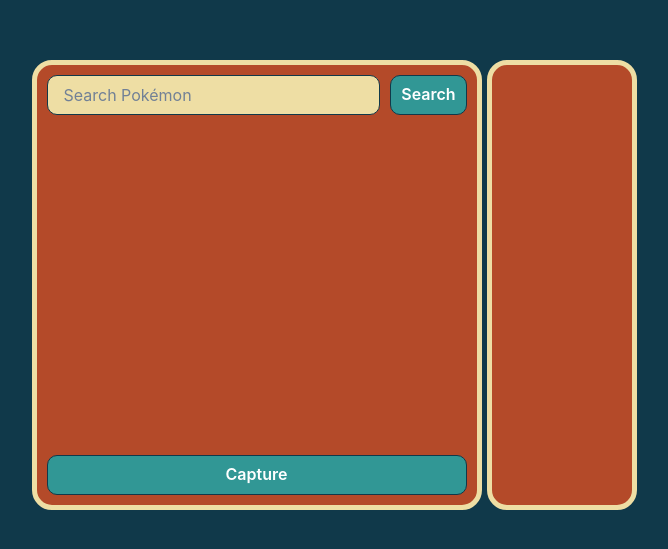
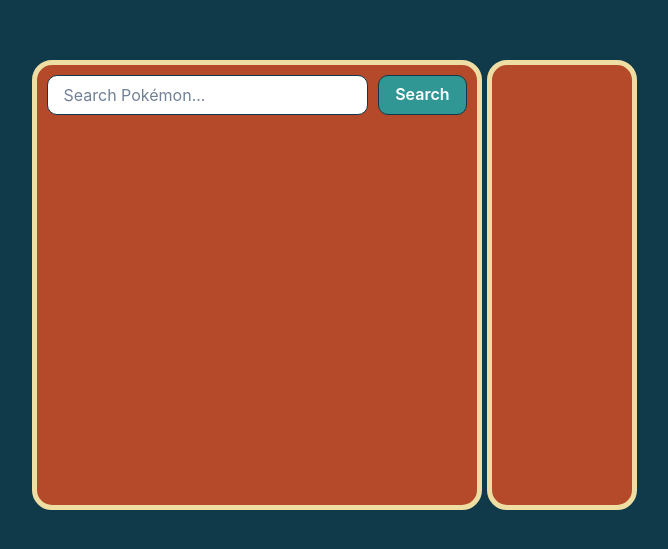
Before and after one commit to f-ajmal/pokedex-app, a React (Create React App) app: page / in a window 1280 px wide. Shown: the part 115-664 px from the top of the page, without its empty margins (306-974 px from the left). Built offline with nearby package versions, Linux system fonts and the light colour scheme.

Commit message:
captured container

```diff
--- a/src/App.css
+++ b/src/App.css
@@ -1,10 +1,18 @@
 .app {
   background-color: #10394A;
-  width: 100vw;
-  height: 100vh;
+  width: 100%;
+  min-height: 100vh;
+  overflow-x: scroll;
   display: flex;
-  justify-content: center;
-  align-items: center;
+  flex-direction: column;
   gap: 5px;
   padding: 10px;
 }
+
+@media (min-width: 625px) {
+  .app {
+    flex-direction: row;
+    justify-content: center;
+    align-items: center;
+  }
+}
--- a/src/App.tsx
+++ b/src/App.tsx
@@ -1,12 +1,13 @@
 import React from 'react';
 import { ChakraProvider } from '@chakra-ui/react';
-import { QueryClient, QueryClientProvider } from '@tanstack/react-query';
+import { QueryClientProvider } from '@tanstack/react-query';
 import { CapturedProvider } from "./context/capturedContext";
+import queryClient from "./utils/queryClient";
 import SearchContainer from "./views/SearchContainer/SearchContainer";
 import CapturedContainer from "./views/CapturedContainer/CapturedContainer";
 import './App.css';
 
-const queryClient = new QueryClient();
+
 
 function AppContent() {
   return (
--- a/src/context/capturedContext.tsx
+++ b/src/context/capturedContext.tsx
@@ -18,8 +18,8 @@
     }
   };
 
-  const releasePokemon = (pokemon: string) => {
-    setCapturedList((list) => list.filter((p) => p !== pokemon));
+  const releasePokemon = (removeIndex: number) => {
+    setCapturedList((list) => list.filter((_, index) => index !== removeIndex));
   };
 
   return (
--- a/src/utils/api.ts
+++ b/src/utils/api.ts
@@ -9,7 +9,6 @@
     const response = await pokemonApi.get(`pokemon/${pokemon}`);
     return response.data;
   } catch (error) {
-    console.error(error);
-    return null;
+    throw error;
   }
 };
--- a/src/utils/interface.ts
+++ b/src/utils/interface.ts
@@ -1,7 +1,7 @@
 export interface ICapturedContext {
     capturedList: string[];
     capturePokemon: (pokemon: string) => void;
-    releasePokemon: (pokemon: string) => void;
+    releasePokemon: (index: number) => void;
 };
 
 export interface IPokemon {
--- /dev/null
+++ b/src/utils/queryClient.ts
@@ -0,0 +1,15 @@
+import { QueryClient } from '@tanstack/react-query';
+
+const queryConfig = {
+    defaultOptions: {
+      queries: {
+        refetchOnWindowFocus: false,
+        staleTime: 300000,
+        retry: false
+      }
+    }
+  };
+
+  const queryClient = new QueryClient(queryConfig);
+
+  export default queryClient;
--- a/src/views/CapturedContainer/CapturedContainer.module.css
+++ b/src/views/CapturedContainer/CapturedContainer.module.css
@@ -1,7 +1,24 @@
 .container {
     background-color: #B44A29;
-    min-width: 150px;
-    height: 450px;
+    min-width: 450px;
+    width: 450px;
+    height: 150px;
+    overflow-y: none;
+    overflow-x: scroll;
     border-radius: 20px;
     border: 5px solid #EEDEA4;
+    padding: 10px;
+    display: flex;
+    gap: 10px;
 }
+
+@media (min-width: 625px) {
+    .container {
+        flex-direction: column;
+        min-width: 150px;
+        width: 150px;
+        height: 450px;
+        overflow-x: none;
+        overflow-y: scroll;
+    }
+}
--- a/src/views/CapturedContainer/CapturedContainer.tsx
+++ b/src/views/CapturedContainer/CapturedContainer.tsx
@@ -1,10 +1,25 @@
-import React from 'react';
+import React, { useContext } from 'react';
+import { Image } from '@chakra-ui/react';
+import { CapturedContext } from "../../context/capturedContext";
 import styles from './CapturedContainer.module.css';
 
 export default function CapturedContainer() {
+    const { capturedList, releasePokemon } = useContext(CapturedContext);
+
     return (
         <div className={styles.container}>
-            <div className="capturedImage"></div>
+            {capturedList.map((image, index) => {
+                return <Image
+                    key={image + index}
+                    src={image}
+                    alt={"pokemon-image-" + index}
+                    boxSize="120px"
+                    borderRadius="2xl"
+                    border="1px solid #10394A"
+                    backgroundColor="#EEDEA4"
+                    onClick={() => releasePokemon(index)}
+                />
+            })}
         </div>
       )
 }
--- a/src/views/PokemonInformation/PokemonInformation.module.css
+++ b/src/views/PokemonInformation/PokemonInformation.module.css
@@ -4,26 +4,24 @@
     padding: 20px;
     display: flex;
     flex-direction: column;
-    gap: 40px
+    gap: 30px
 }
 
 .identification {
     width: 100%;
     display: flex;
-    justify-content: space-between;
+    gap: 30px;
 }
 
 .identificationText {
     display: flex;
     flex-direction: column;
     justify-content: space-between;
-    text-align: right;
 }
 
 .types {
     display: flex;
     gap: 5px;
-    justify-content: flex-end;
 }
 
 .typeTile {
@@ -45,6 +43,7 @@
     border-radius: 5px;
     border: 1px solid #10394A;
     padding: 5px;
+    margin-top: 5px;
     display: flex;
     flex-direction: column;
     justify-content: center;
--- a/src/views/SearchContainer/SearchContainer.module.css
+++ b/src/views/SearchContainer/SearchContainer.module.css
@@ -1,23 +1,28 @@
 .container {
     background-color: #B44A29;
     min-width: 450px;
+    width: 450px;
     height: 450px;
     border-radius: 20px;
     border: 5px solid #EEDEA4;
     display: flex;
     flex-direction: column;
-    justify-content: space-between;
     align-items: center;
-    gap: 20px;
     padding: 10px;
 }
 
-.inputGroup {
+.form {
+    width: 100%;
+}
+
+.formGroup {
+    display: flex;
     gap: 10px;
 }
 
 .inputBar {
-    background-color: #EEDEA4 !important;
+    flex: 1;
+    background-color: white !important;
     border-radius: 10px !important;
     border-color: #10394A !important;
 }
@@ -31,4 +36,5 @@
     border-radius: 10px !important;
     border: 1px solid #10394A;
     width: 100%;
+    margin-top: auto;
 }
--- a/src/views/SearchContainer/SearchContainer.tsx
+++ b/src/views/SearchContainer/SearchContainer.tsx
@@ -1,6 +1,6 @@
 import React, { useState, useContext, useMemo } from 'react';
-import { useQuery, useQueryClient } from '@tanstack/react-query';
-import { Input, InputGroup, Button } from '@chakra-ui/react';
+import { useQuery } from '@tanstack/react-query';
+import { Input, Button, FormControl } from '@chakra-ui/react';
 import { CapturedContext } from "../../context/capturedContext";
 import { IPokemon } from "../../utils/interface";
 import { fetchPokemon } from "../../utils/api";
@@ -8,14 +8,14 @@
 import styles from './SearchContainer.module.css';
 
 export default function SearchContainer() {
+    const [searchValue, setSearchValue] = useState('')
     const [selectedPokemon, setSelectedPokemon] = useState('');
     const { capturedList, capturePokemon } = useContext(CapturedContext);
-    const queryClient = useQueryClient();
 
-    const { data = null, error, isLoading } = useQuery({
+    const { data = null, isError, isLoading } = useQuery({
         queryKey: ['pokemonAPI', selectedPokemon],
         queryFn: () => fetchPokemon(selectedPokemon.toLowerCase()),
-        enabled: false
+        enabled: !!selectedPokemon
     });
 
     const pokemonInfo = useMemo<IPokemon>(() => (
@@ -32,31 +32,35 @@
         }
     ), [data])
 
-    const handleSearch = () => {
-        if (selectedPokemon !== '') queryClient.fetchQuery({queryKey: ['pokemonAPI', selectedPokemon]});
+    const handleSearch = (event: any) => {
+        event.preventDefault();
+        setSelectedPokemon(searchValue)
     };
 
     return (
         <div className={styles.container}>
-            <InputGroup className={styles.inputGroup}>
+            <form className={styles.form} onSubmit={handleSearch}>
+                <FormControl id="pokemonSearch" className={styles.formGroup}>
                     <Input
                         className={styles.inputBar}
                         variant='outline'
-                    placeholder="Search Pokémon"
-                    value={selectedPokemon}
-                    onChange={(e) => setSelectedPokemon(e.target.value)}
+                        placeholder="Search Pokémon..."
+                        value={searchValue}
+                        onChange={(e) => setSearchValue(e.target.value)}
                     />
                         <Button
                             className={styles.searchButton}
                             colorScheme="teal"
                             variant="solid"
                             onClick={handleSearch}
+                            type="submit"
                         >
                             Search
                         </Button>
-            </InputGroup>
-            {!!data && <PokemonInformation pokemonInfo={pokemonInfo} />}
-            <Button
+                </FormControl>
+            </form>
+            {!!selectedPokemon && !isLoading && !isError && <PokemonInformation pokemonInfo={pokemonInfo} />}
+            {!!selectedPokemon && !isLoading && !isError && <Button
                 className={styles.captureButton}
                 colorScheme="teal"
                 variant="solid"
@@ -64,7 +68,7 @@
                 onClick={() => {capturePokemon(pokemonInfo?.image)}}
             >
                 Capture
-            </Button>
+            </Button>}
         </div>
       )
 }
```
Also changed, not shown: src/views/PokemonInformation/PokemonInformation.tsx (+10 -7 lines). Lines whose indentation alone changed are shown as unchanged.
